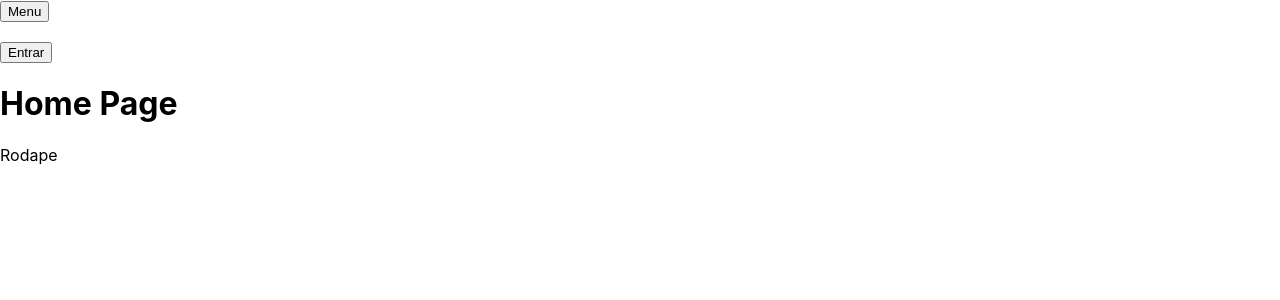
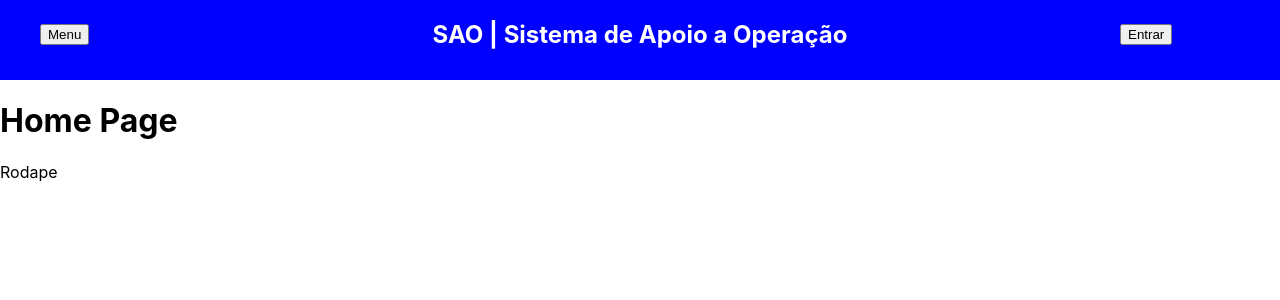
Before and after one commit to artphil/giope-app, a Next.js app: page / in a window 1280 px wide. Shown: the top 300 px of the page. Built offline with nearby package versions, Linux system fonts and the light colour scheme.

Commit message:
inserindo estilo css

```diff
--- /dev/null
+++ b/src/padroes/Navbar/Navbar.module.css
@@ -0,0 +1,31 @@
+.navbar {
+	color: white;
+	background-color: blue;
+	width: 100%;
+	height: 80px;
+}
+
+.navbarContent {
+	display: flex;
+	flex-direction: row;
+	margin: auto;
+	width: 1200px;
+}
+
+.navbarTitulo {
+	width: 80%;
+	text-align: center;
+}
+
+.navbarBotao {
+	width: 10%;
+	align-content: center;
+}
+
+.menu {
+	background-color: gray;
+	position:relative;
+	margin: auto;
+	top: -8px;
+	width: 1200px;
+}
--- a/src/padroes/Navbar/index.tsx
+++ b/src/padroes/Navbar/index.tsx
@@ -1,5 +1,7 @@
 import { useState } from "react";
 import { useUsuarioLogado } from "../../estados/hooks/usuario";
+
+import estilos from './Navbar.module.css'
 
 function Navbar() {
 	const [mostraMenu, setMostraMenu] = useState(false);
@@ -8,31 +10,42 @@ function Navbar() {
 		setMostraMenu(!mostraMenu)
 	}
 	return (
-		<section>
-			<nav>
+		<div className={estilos.navbar}>
+			<nav className={estilos.navbarContent}>
+
+				<div className={estilos.navbarBotao}>
 					<button
 						title="Menu"
 						onClick={toggleMenu}
 					>
 						Menu
 					</button>
+				</div>
+
+				<div className={estilos.navbarTitulo}>
+					<h1>SAO | Sistema de Apoio a Operação</h1>
+				</div>
+
 				<h1>{usuario?.nome}</h1>
+
+				<div className={estilos.navbarBotao}>
 					{!usuario &&
 						<button>Entrar</button>
 					}
 					{usuario &&
 						<button>Sair</button>
 					}
+				</div>
 			</nav>
 			{mostraMenu &&
-				<div>
+				<div className={estilos.menu}>
 					<ul>
 						<li>
 							item menu
 						</li>
 					</ul>
 				</div>}
-		</section>
+		</div>
 	);
 }
 
```
Lines whose indentation alone changed are shown as unchanged.
